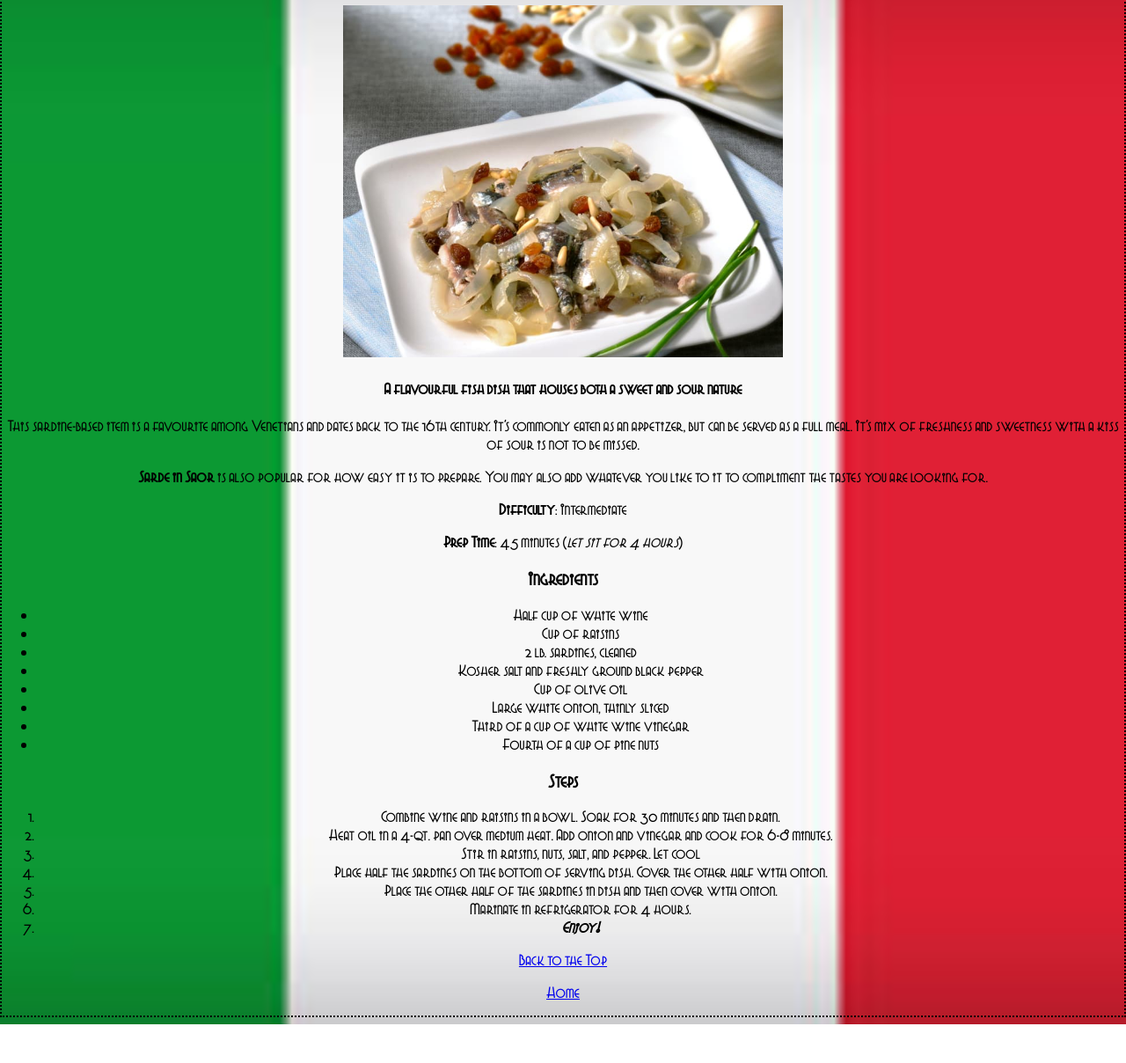
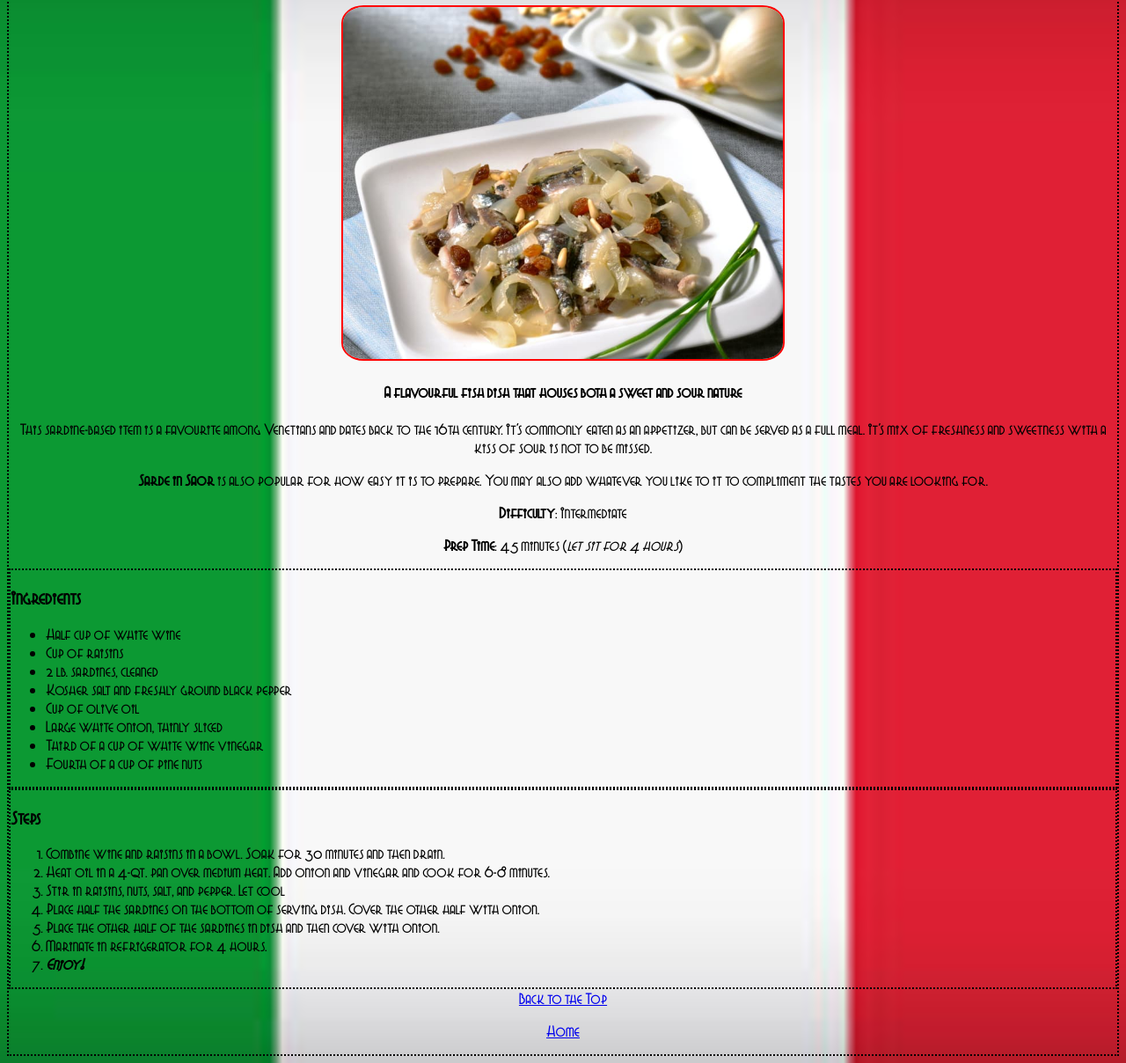
Before and after one commit to Calquoah/odin-recipes, a plain HTML site: page recipes/sarde-in-saor.html in a window 1280 px wide. Shown: the part 89-1297 px from the top of the page at 88% size. Before the commit the page ends 1253 px from the top, so only its background shows below. Drawn offline with Linux system fonts and the light colour scheme.

Commit message:
Add style to img in each html Align text to left in each html

```diff
--- a/recipes/sarde-in-saor.html
+++ b/recipes/sarde-in-saor.html
@@ -11,7 +11,8 @@
     <img src="../img/sarde-in-saor.jpg" alt="Sarde in soar is a
     favourful fish dish from the Veneto region in Northern Italy."
     height="400"
-    width="500">
+    width="500"
+    class="img">
         <h4>A flavourful fish dish that houses both a sweet and sour nature</h4>
             <p>This sardine-based item is a favourite among Venetians and dates back to the 16th century.
                 It's commonly eaten as an appetizer, but can be served as a full meal. It's mix of freshness and
@@ -21,6 +22,8 @@
             You may also add whatever you like to it to compliment the tastes you are looking for.</p>
             <p><strong>Difficulty</strong>: Intermediate</p>
             <p><strong>Prep Time</strong>: 45 minutes (<em>let sit for 4 hours</em>)</p>
+
+<div class="ingredients">
     <h3>Ingredients</h3>
         <ul>
             <li>Half cup of white wine</li>
@@ -32,6 +35,9 @@
             <li>Third of a cup of white wine vinegar</li>
             <li>Fourth of a cup of pine nuts</li>
         </ul>
+    </div>
+
+<div class="steps">
     <h3>Steps</h3>
         <ol>
             <li>Combine wine and raisins in a bowl. Soak for 30 minutes and then drain.</li>
@@ -41,8 +47,9 @@
                 with onion.</li>
             <li>Place the other half of the sardines in dish and then cover with onion.</li>
             <li>Marinate in refrigerator for 4 hours.</li>
-        <li><em><strong>Enjoy!</strong></em></li></div>
+            <li><em><strong>Enjoy!</strong></em></li>
         </ol>
+    </div>
 
 
     <a href="../recipes/sarde-in-saor.html">Back to the Top</a>
--- a/styles.css
+++ b/styles.css
@@ -1,7 +1,5 @@
 body {
     text-align: center;
-    margin-left: auto;
-    margin-right: auto;
     font-family: Grado;
     border: 2px dotted black;
     background-image: url("img/italy-flag-2.jpeg");
@@ -25,7 +23,12 @@ body {
     text-shadow: 2px 2px 0px black;
 }
 
-.boat {
+.img {
     border: 2px solid red;
     border-radius: 5%;
 }
+
+.ingredients, .steps {
+    border: 2px dotted black;
+    text-align: left;
+}
```
Also changed, not shown: index.html (+1 -1 lines), recipes/arancini.html (+6 -1 lines), recipes/pasta-alla-norma.html (+8 -1 lines), recipes/pasta-con-nduja.html (+6 -1 lines). Lines whose indentation alone changed are shown as unchanged.
